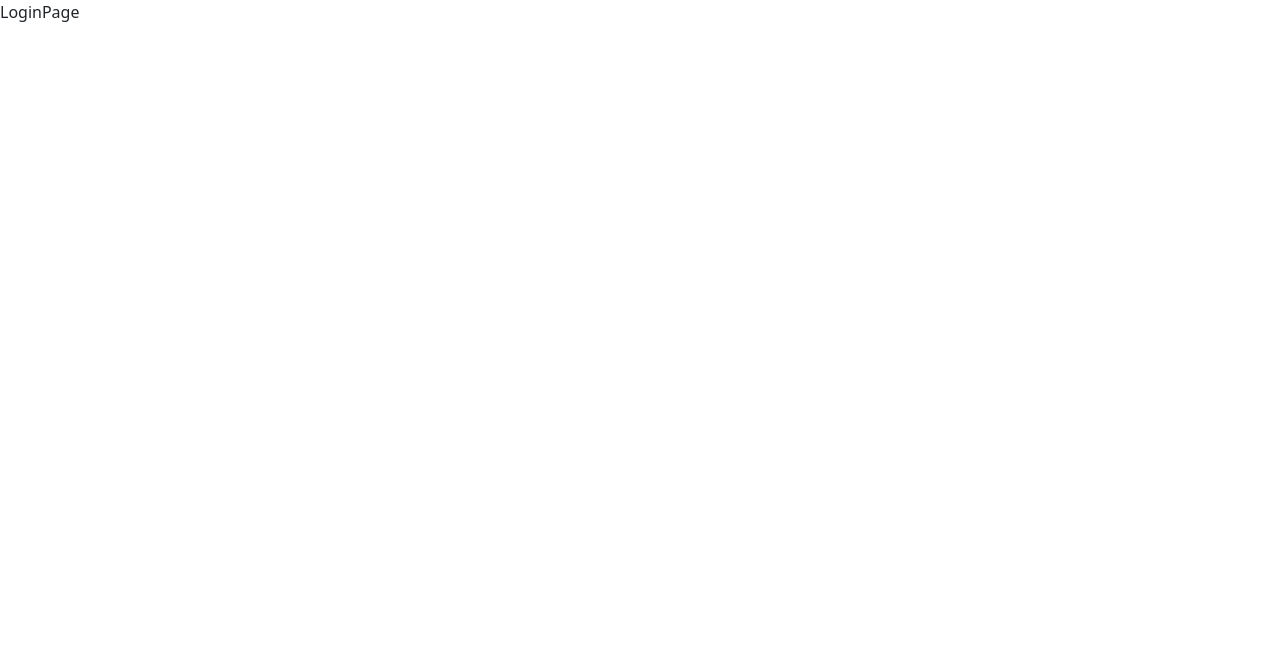
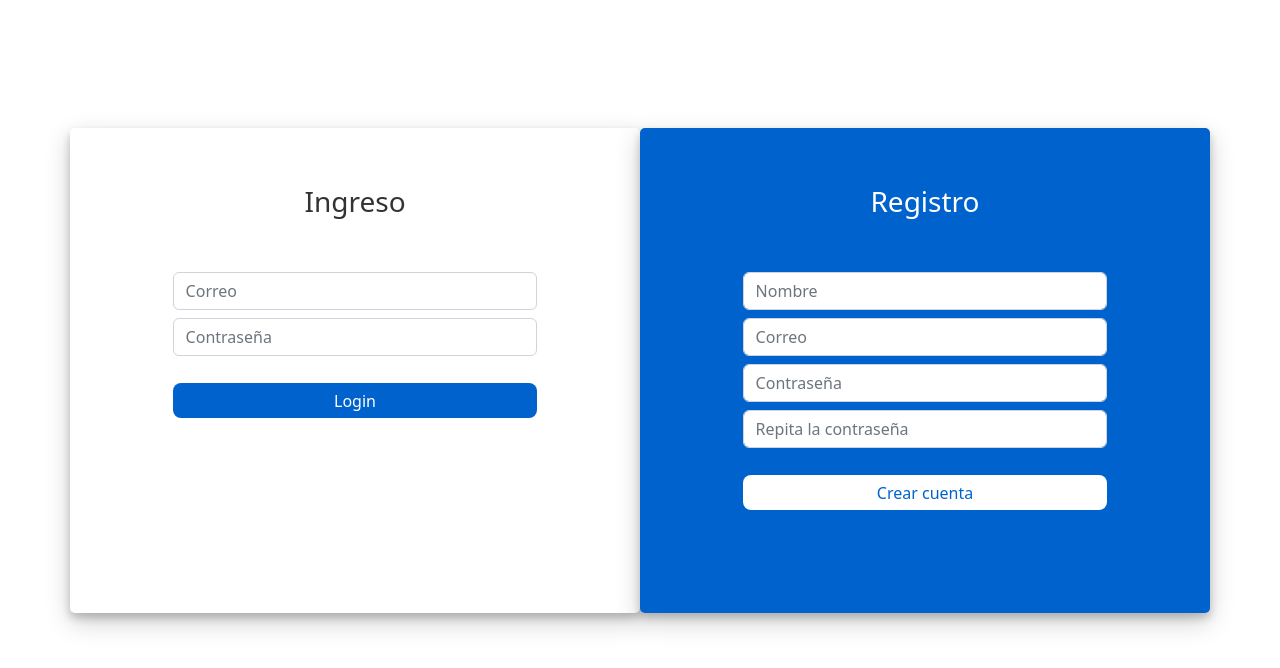
Before and after one commit to rvaldez20/CalendarApp, a React (Vite) app: page /auth/login in a window 1280 px wide. Shown: the top 668 px of the page. Built offline with nearby package versions, Linux system fonts and the light colour scheme.

Commit message:
[ADD] Maquetación del Login/Registro usando bootstrap

```diff
--- /dev/null
+++ b/src/auth/pages/LoginPage.css
@@ -0,0 +1,52 @@
+.login-container{
+   margin-top: 10%;
+}
+.login-form-1{
+   border-radius: 5px;
+   box-shadow: 0 5px 8px 0 rgba(0, 0, 0, 0.2), 0 9px 26px 0 rgba(0, 0, 0, 0.19);
+   padding: 5%;
+}
+.login-form-1 h3{
+   text-align: center;
+   color: #333;
+}
+.login-form-2{
+   border-radius: 5px;
+   box-shadow: 0 5px 8px 0 rgba(0, 0, 0, 0.2), 0 9px 26px 0 rgba(0, 0, 0, 0.19);
+   padding: 5%;
+   background: #0062cc;
+}
+.login-form-2 h3{
+   text-align: center;
+   color: #fff;
+}
+.login-container form{
+   padding: 10%;
+}
+.btnSubmit
+{
+   /* width: 50%; */
+   margin-top: 1.2rem;
+   border-radius: .5rem;
+   padding: 1.5%;
+   border: none;
+   cursor: pointer;
+}
+.login-form-1 .btnSubmit{
+   color: #fff;
+   background-color: #0062cc;
+}
+.login-form-2 .btnSubmit{
+   background-color: #fff;
+   color: #0062cc;
+}
+.login-form-2 .ForgetPwd{
+   color: #fff;
+   font-weight: 600;
+   text-decoration: none;
+}
+.login-form-1 .ForgetPwd{
+   color: #0062cc;
+   font-weight: 600;
+   text-decoration: none;
+}
--- a/src/auth/pages/LoginPage.jsx
+++ b/src/auth/pages/LoginPage.jsx
@@ -1,6 +1,78 @@
+import './LoginPage.css';
 
 export const LoginPage = () => {
   return (
-    <div>LoginPage</div>
+   <div className="container login-container">
+      <div className="row">
+         <div className="col-md-6 login-form-1">
+            <h3>Ingreso</h3>
+            <form>
+               <div className="form-group mb-2">
+                  <input
+                     type="text"
+                     className="form-control"
+                     placeholder="Correo"
+                  />
+               </div>
+               <div className="form-group mb-2">
+                  <input
+                     type="password"
+                     className="form-control"
+                     placeholder="Contraseña"
+                  />
+               </div>
+               <div className="d-grid gap-2">
+                  <input
+                     type="submit"
+                     className="btnSubmit"
+                     value="Login"
+                  />
+               </div>
+            </form>
+         </div>
+
+         <div className="col-md-6 login-form-2">
+            <h3>Registro</h3>
+            <form>
+               <div className="form-group mb-2">
+                  <input
+                     type="text"
+                     className="form-control"
+                     placeholder="Nombre"
+                  />
+               </div>
+               <div className="form-group mb-2">
+                  <input
+                     type="email"
+                     className="form-control"
+                     placeholder="Correo"
+                  />
+               </div>
+               <div className="form-group mb-2">
+                  <input
+                     type="password"
+                     className="form-control"
+                     placeholder="Contraseña"
+                  />
+               </div>
+
+               <div className="form-group mb-2">
+                  <input
+                     type="password"
+                     className="form-control"
+                     placeholder="Repita la contraseña"
+                  />
+               </div>
+
+               <div className="d-grid gap-2">
+                  <input
+                     type="submit"
+                     className="btnSubmit"
+                     value="Crear cuenta" />
+               </div>
+            </form>
+         </div>
+      </div>
+   </div>
   )
 }
```
